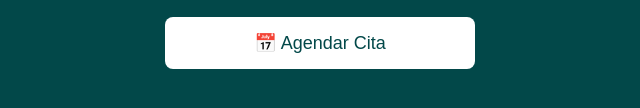
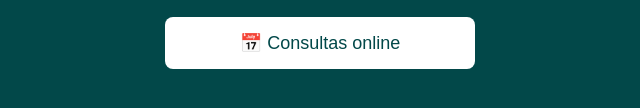
Before and after one commit to sandcop/Contacto-Dra.-yusneily-sanchez, a plain HTML site: page index.html in a window 1280 px wide. Shown: the part 504-612 px from the top of the page, 320-960 px from the left. Drawn offline with Linux system fonts and the light colour scheme.

Commit message:
Update index.html

```diff
--- a/index.html
+++ b/index.html
@@ -43,7 +43,7 @@
     <a class="button" href="tel:+56974843834 ">📞 Llamar</a>
     <a class="button" href="mailto:drayusneilysanchez@gmail.com">📧 Enviar Correo</a>
     <a class="button" href="https://wa.me/56974843834?text=Hola,%20Dra.,%20Me%20interesa%20una%20consulta">💬 WhatsApp</a>
-    <a class="button" href="consultas on line https://encuadrado.com/p/dra-yusneily-katherine-sanchez/">📅 Agendar Cita</a>
+    <a class="button" href="https://encuadrado.com/p/dra-yusneily-katherine-sanchez/" target="_blank">📅 Consultas online</a>
 
 </body>
 </html>
```
